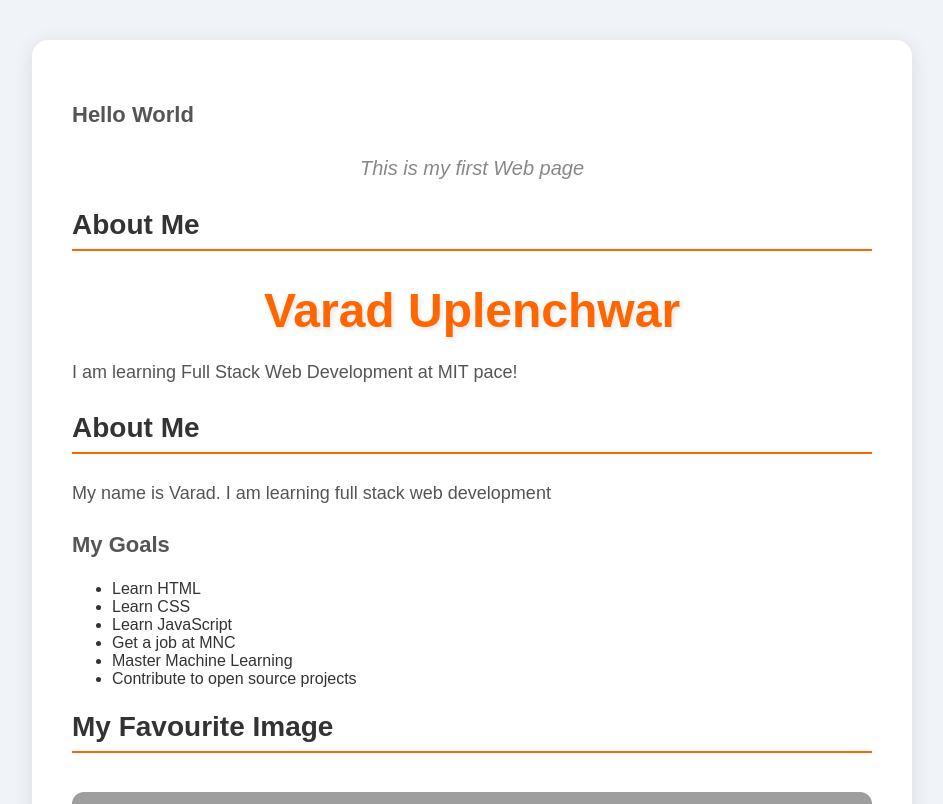
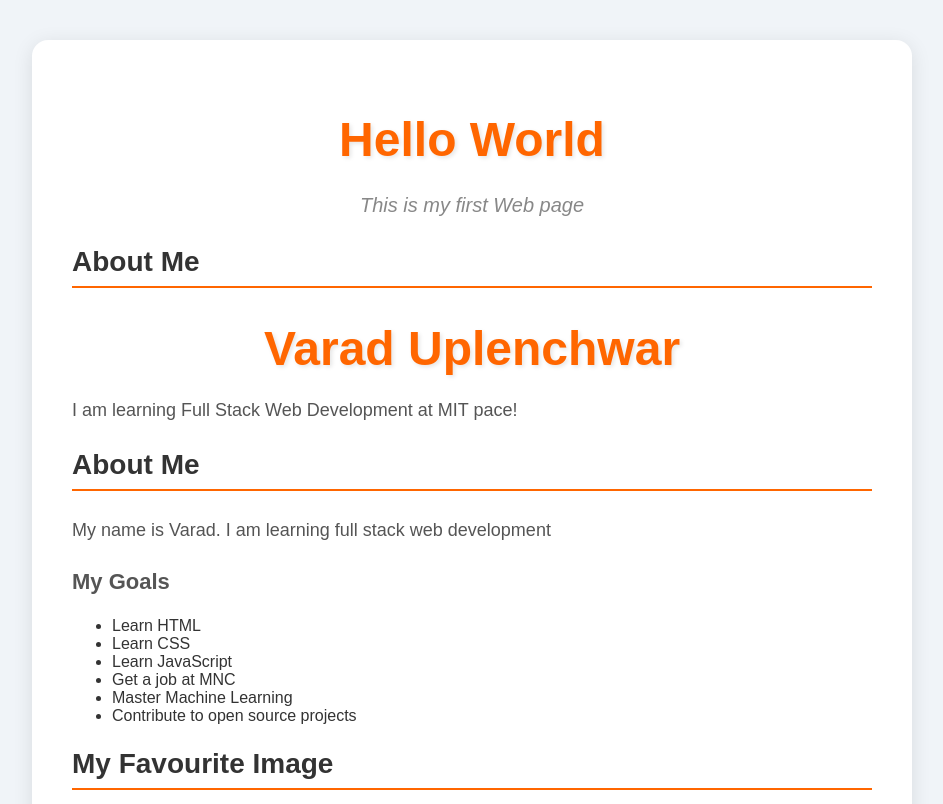
Before and after one commit to va475/mit-webdev, a plain HTML site: page phase-1/week-1/index.html in a window 1280 px wide. Shown: the top 804 px of the page, without its empty margins (168-1111 px from the left). Drawn offline with Linux system fonts and the light colour scheme; grey boxes are pictures that could not be loaded.

Commit message:
New changes in Layout

```diff
--- a/phase-1/week-1/index.html
+++ b/phase-1/week-1/index.html
@@ -11,7 +11,7 @@
   </body>
 
      <div class="container">
-    <h3>Hello World</h3>
+    <h1>Hello World</h1>
     <p class="intro">This is my first Web page</p>
     <h2>About Me</h2>
     <h1>Varad Uplenchwar</h1>
--- a/phase-1/week-1/style.css
+++ b/phase-1/week-1/style.css
@@ -6,7 +6,7 @@ body {
     color: #333333;
 }
 
-h3 {
+h1 {
     color: #ff6600;
     font-size: 40px;
 
@@ -15,6 +15,7 @@ h3 {
 p {
     font-size: 10px;
     line-height: 1.6;
+    color :#cc5200;
 
 }
 
```
